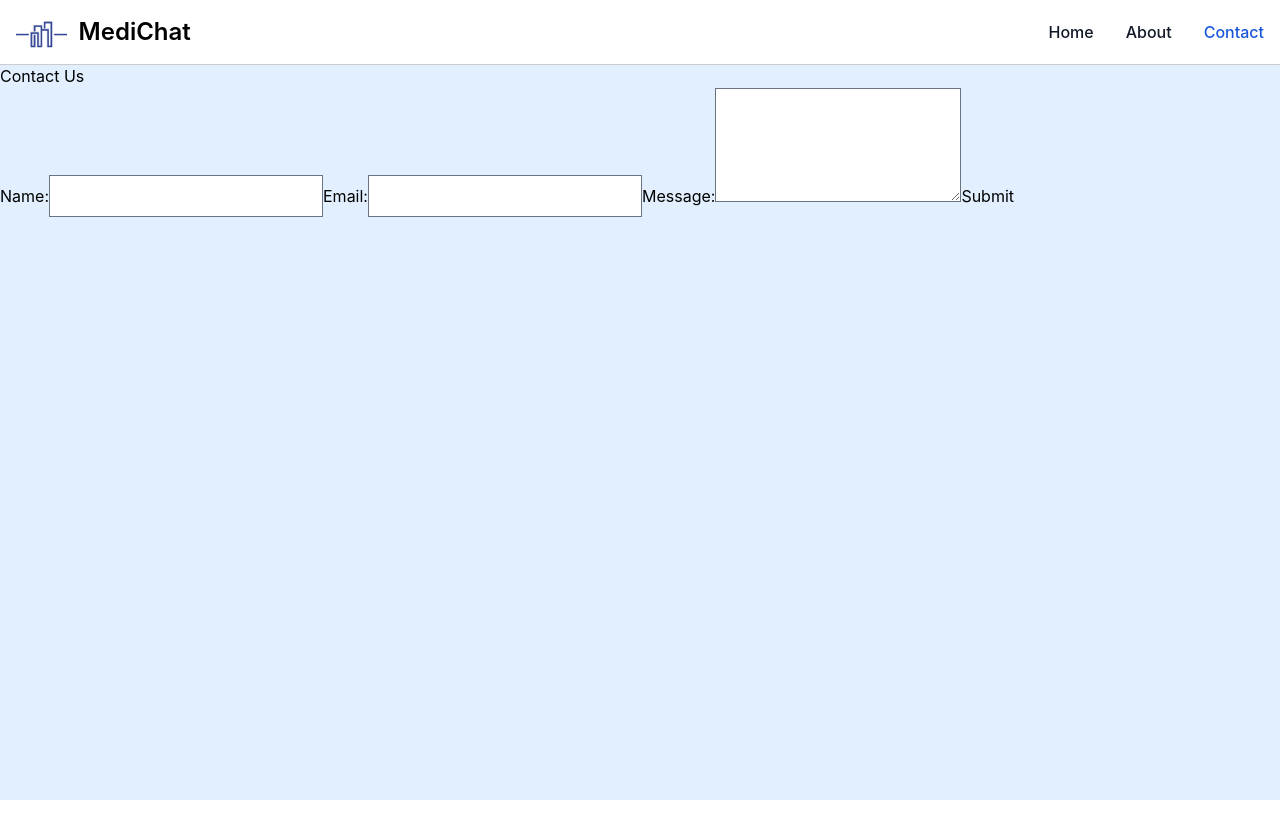
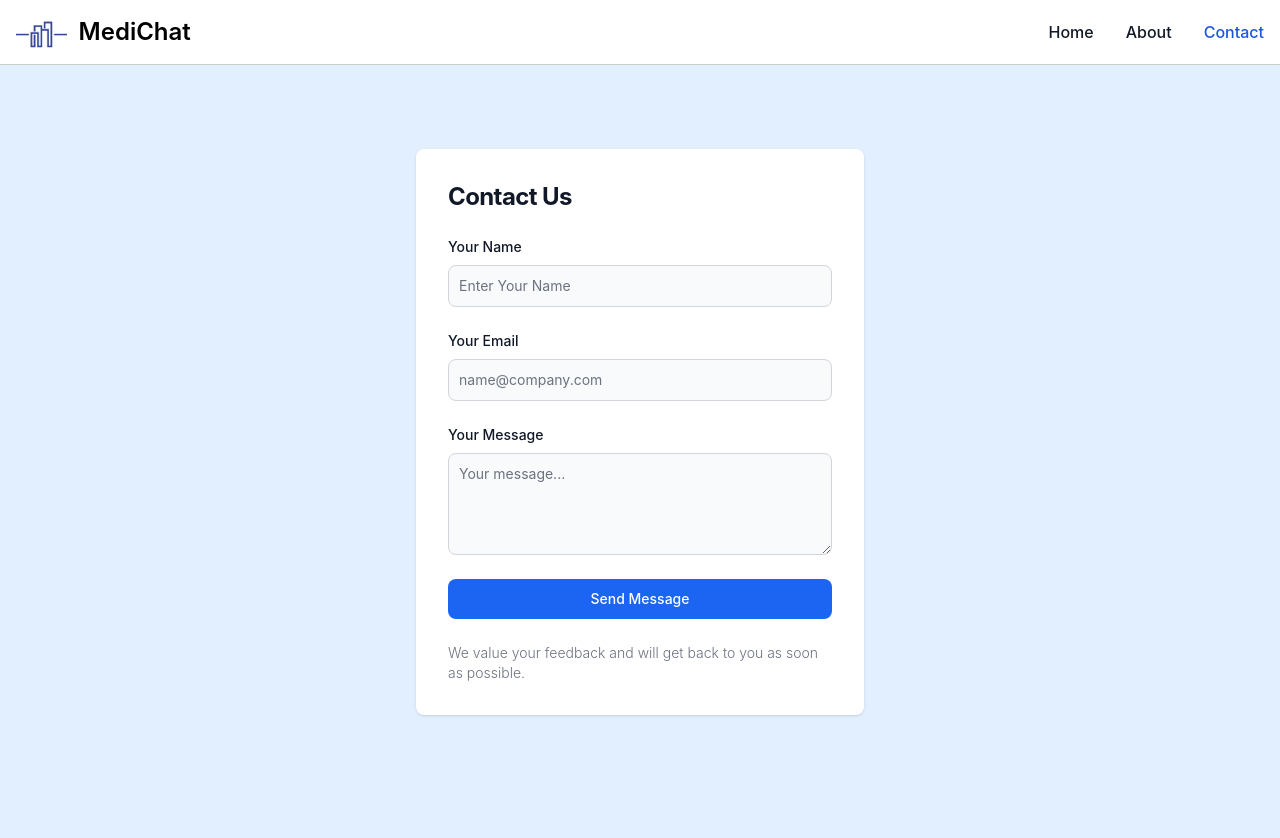
Before and after one commit to dudyas6/MediChatAI, a React (Create React App) app: page /contact in a window 1280 px wide. Shown: the top 838 px of the page. Before the commit the page ends 800 px from the top, so only its background shows below. Built offline with nearby package versions, Linux system fonts and the light colour scheme.

Commit message:
Added About Page and Contact Page

```diff
--- a/src/pages/AboutPage.js
+++ b/src/pages/AboutPage.js
@@ -1,12 +1,24 @@
 import React from 'react';
-
-function AboutPage (){
+import AboutPageImage from '../assets/images/AboutPageImage.png';
+function AboutPage() {
     return (
-        <div>
-            <h1>About Page</h1>
-            <p>Welcome to the About Page!</p>
+        <div className="bg-blue-50 min-h-screen flex flex-col items-center">
+            <main className="w-full max-w-6xl p-6 mt-6 bg-white shadow-md rounded-lg">
+                <div className="flex flex-col md:flex-row items-center">
+                    <div className="md:w-1/2 p-6">
+                        <h1 className="text-4xl font-bold mb-8">About Us</h1>
+                        <p className="mb-4 text-lg text-gray-700">Welcome to our AI Healthcare Consultant Bot, your free and accessible online assistant for healthcare advice. Our mission is to provide reliable, AI-driven health consultations to help you manage your health and wellness from the comfort of your home.</p>
+                        <p className="mb-4 text-lg text-gray-700">Our AI healthcare consultant bot uses advanced machine learning algorithms to offer personalized health recommendations and guidance. While it is not a substitute for professional medical advice, it serves as a preliminary source of information for various health-related queries.</p>
+                        <p className="mb-4 text-lg text-gray-700">We are committed to ensuring that our bot is continually updated with the latest medical knowledge and standards to provide you with the best possible service. Your privacy and security are our top priorities, and we adhere to strict data protection regulations to keep your information safe.</p>
+                        <p className="mb-4 text-lg text-gray-700">Thank you for choosing our AI Healthcare Consultant Bot. We hope it helps you lead a healthier and happier life.</p>
+                    </div>
+                    <div className="md:w-1/2 p-6">
+                        <img src={AboutPageImage} alt="AI Healthcare Consultant" className="rounded-lg shadow-md w-full object-cover" />
+                    </div>
+                </div>
+            </main>
         </div>
     );
-};
+}
 
 export default AboutPage;
--- a/src/pages/ContactPage.js
+++ b/src/pages/ContactPage.js
@@ -1,23 +1,96 @@
-import React from 'react';
+import React, { useState } from "react";
 
 function ContactPage() {
-    return (
-        <div>
-            <h1>Contact Us</h1>
-            <form>
-                <label htmlFor="name">Name:</label>
-                <input type="text" id="name" name="name" />
+  const [name, setName] = useState("");
+  const [email, setEmail] = useState("");
+  const [message, setMessage] = useState("");
 
-                <label htmlFor="email">Email:</label>
-                <input type="email" id="email" name="email" />
+  const handleSubmit = (event) => {
+    event.preventDefault();
+    // Handle form submission logic here
+    console.log("Name:", name);
+    console.log("Email:", email);
+    console.log("Message:", message);
+  };
 
-                <label htmlFor="message">Message:</label>
-                <textarea id="message" name="message" rows="4" />
-
-                <button type="submit">Submit</button>
+  return (
+    <section className="">
+      <div className="flex flex-col items-center justify-center px-6 py-8 mx-auto md:h-screen lg:py-0">
+        <div className="w-full bg-white rounded-lg shadow dark:border sm:max-w-md xl:p-0 dark:bg-gray-800 dark:border-gray-700 mt-[-2rem] md:mt-[-4rem]"> {/* Adjust the margin-top here */}
+          <div className="p-6 space-y-4 md:space-y-6 sm:p-8">
+            <h1 className="text-xl font-bold leading-tight tracking-tight text-gray-900 md:text-2xl dark:text-white">
+              Contact Us
+            </h1>
+            <form className="space-y-4 md:space-y-6" onSubmit={handleSubmit}>
+              <div>
+                <label
+                  htmlFor="name"
+                  className="block mb-2 text-sm font-medium text-gray-900 dark:text-white"
+                >
+                  Your Name
+                </label>
+                <input
+                  type="text"
+                  name="name"
+                  id="name"
+                  className="bg-gray-50 border border-gray-300 text-gray-900 sm:text-sm rounded-lg focus:ring-primary-600 focus:border-primary-600 block w-full p-2.5 dark:bg-gray-700 dark:border-gray-600 dark:placeholder-gray-400 dark:text-white dark:focus:ring-blue-500 dark:focus:border-blue-500"
+                  placeholder="Enter Your Name"
+                  required
+                  value={name}
+                  onChange={(e) => setName(e.target.value)}
+                />
+              </div>
+              <div>
+                <label
+                  htmlFor="email"
+                  className="block mb-2 text-sm font-medium text-gray-900 dark:text-white"
+                >
+                  Your Email
+                </label>
+                <input
+                  type="email"
+                  name="email"
+                  id="email"
+                  className="bg-gray-50 border border-gray-300 text-gray-900 sm:text-sm rounded-lg focus:ring-primary-600 focus:border-primary-600 block w-full p-2.5 dark:bg-gray-700 dark:border-gray-600 dark:placeholder-gray-400 dark:text-white dark:focus:ring-blue-500 dark:focus:border-blue-500"
+                  placeholder="name@company.com"
+                  required
+                  value={email}
+                  onChange={(e) => setEmail(e.target.value)}
+                />
+              </div>
+              <div>
+                <label
+                  htmlFor="message"
+                  className="block mb-2 text-sm font-medium text-gray-900 dark:text-white"
+                >
+                  Your Message
+                </label>
+                <textarea
+                  name="message"
+                  id="message"
+                  rows="4"
+                  className="bg-gray-50 border border-gray-300 text-gray-900 sm:text-sm rounded-lg focus:ring-primary-600 focus:border-primary-600 block w-full p-2.5 dark:bg-gray-700 dark:border-gray-600 dark:placeholder-gray-400 dark:text-white dark:focus:ring-blue-500 dark:focus:border-blue-500"
+                  placeholder="Your message..."
+                  required
+                  value={message}
+                  onChange={(e) => setMessage(e.target.value)}
+                ></textarea>
+              </div>
+              <button
+                type="submit"
+                className="w-full text-white bg-blue-600 hover:bg-blue-700 focus:ring-4 focus:outline-none focus:ring-primary-300 font-medium rounded-lg text-sm px-5 py-2.5 text-center dark:bg-primary-600 dark:hover:bg-primary-700 dark:focus:ring-primary-800"
+              >
+                Send Message
+              </button>
+              <p className="text-sm font-light text-gray-500 dark:text-gray-400">
+                We value your feedback and will get back to you as soon as possible.
+              </p>
             </form>
+          </div>
         </div>
-    );
+      </div>
+    </section>
+  );
 }
 
 export default ContactPage;
```
Also changed, not shown: src/assets/images/AboutPageImage.png (added).
